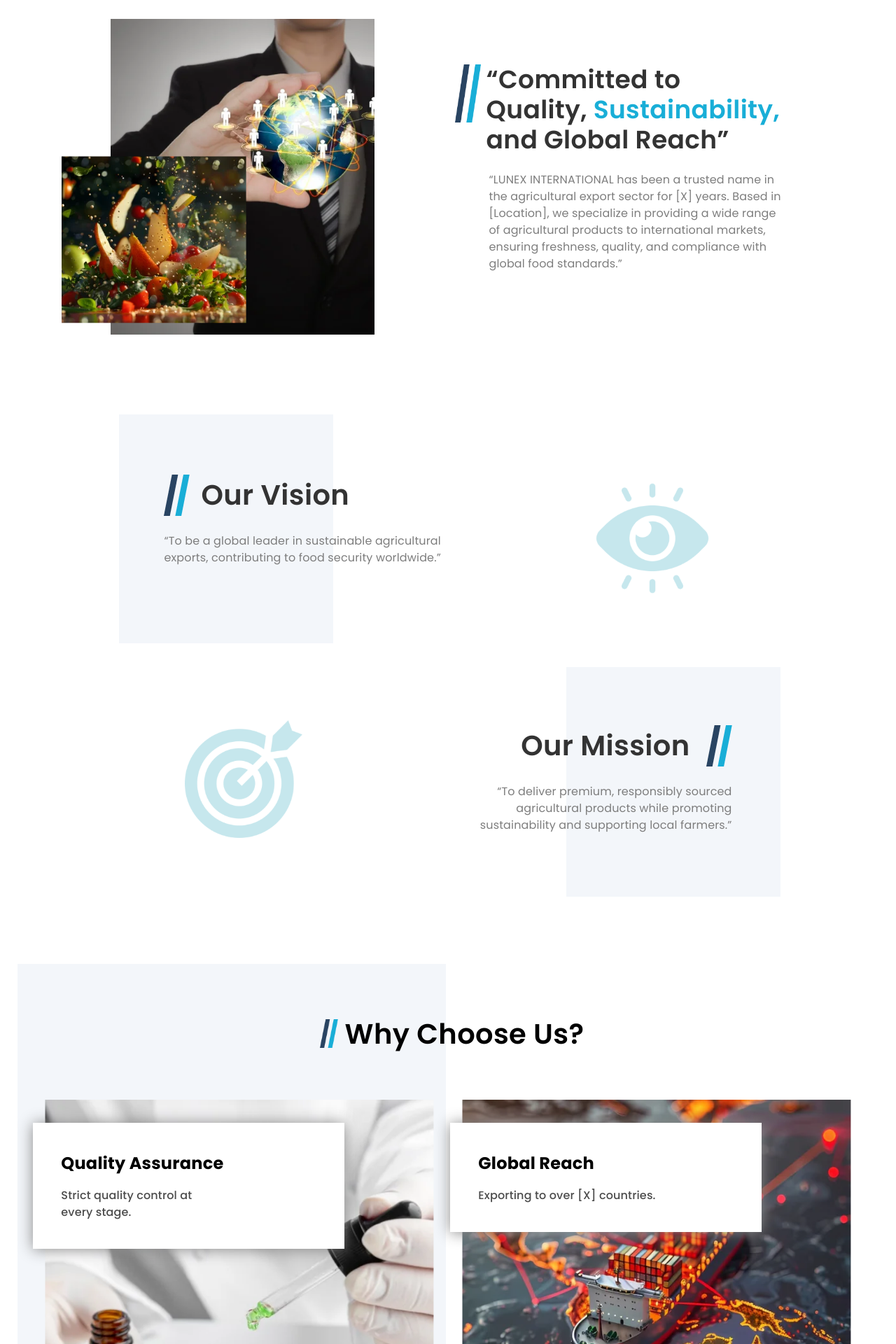
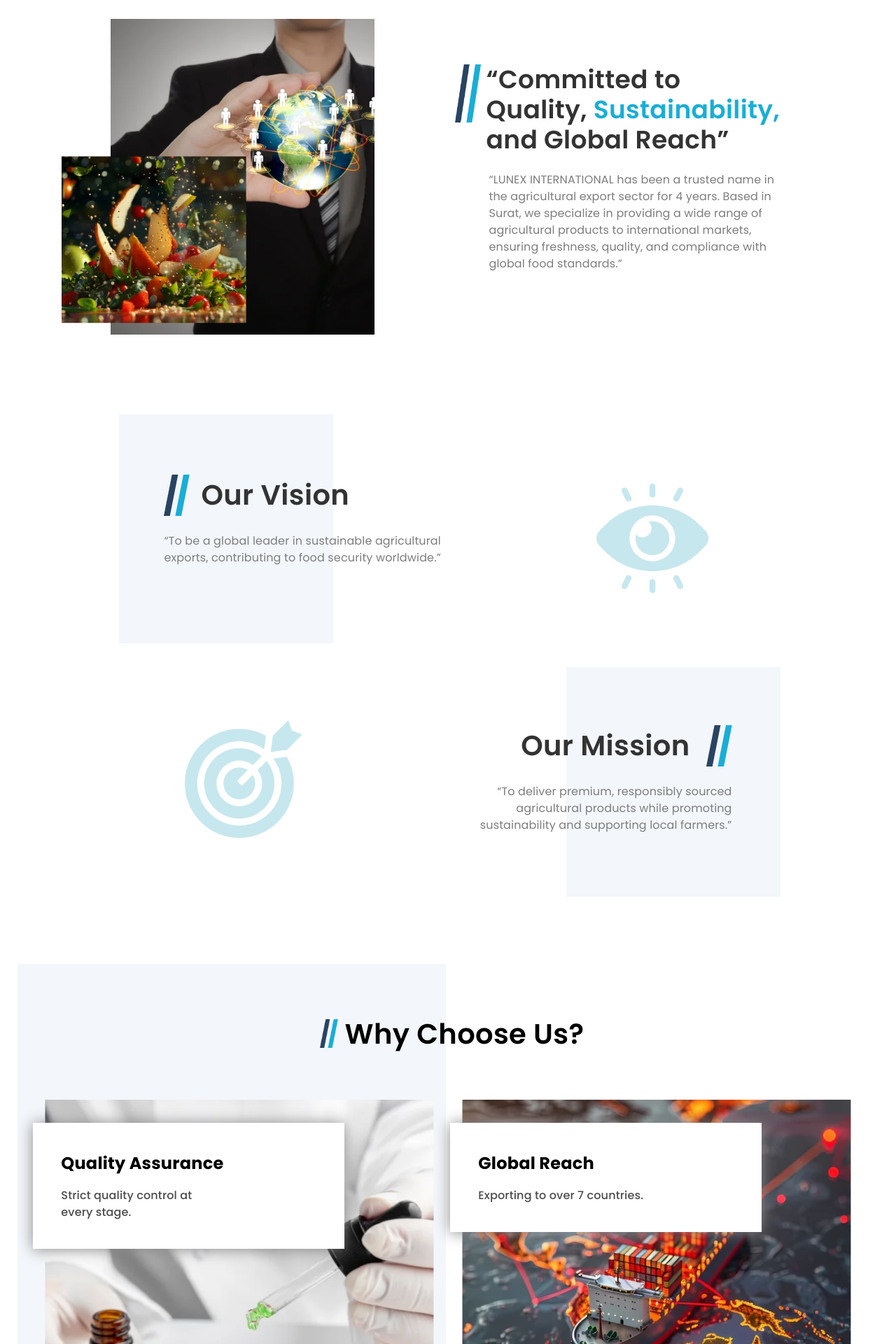
Before and after one commit to KaushalS1911/shreeji, a React (Create React App) app: page /about in a window 1280 px wide. Shown: the part 600-2520 px from the top of the page at 70% size. Built offline with nearby package versions, Linux system fonts and the light colour scheme.

Commit message:
SMALL BUG FIXES

```diff
--- a/src/components/about/Choose.js
+++ b/src/components/about/Choose.js
@@ -12,7 +12,7 @@
 
 const spices = [
     { img: C1, label: 'Quality Assurance', con: ['Strict quality control at', <br />, 'every stage.'] },
-    { img: C2, label: 'Global Reach', con: 'Exporting to over [X] countries.' },
+    { img: C2, label: 'Global Reach', con: 'Exporting to over 7 countries.' },
     { img: C3, label: 'Sustainability Focus', con: ['Eco-friendly and sustainable farming', <br />, ' practices.'] },
     { img: C4, label: 'Customer Satisfaction', con: ['Personalized service and', <br />, ' timely deliveries.'] },
 ];
--- a/src/components/about/Sustainability.js
+++ b/src/components/about/Sustainability.js
@@ -39,7 +39,7 @@
                                     </Box>
                                 </Box>
                                 <Typography sx={{ color: '#7D7D7D', display: 'flex', justifyContent: 'center', fontSize: { lg: '16px', md: '12px', sm: '10px', xs: '12px' }, py: 3, ml: 6 }}>
-                                    “LUNEX INTERNATIONAL has been a trusted name in the agricultural export sector for [X] years. Based in [Location],
+                                    “LUNEX INTERNATIONAL has been a trusted name in the agricultural export sector for 4 years. Based in Surat,
                                     we specialize in providing a wide range of agricultural products to international markets, ensuring freshness,
                                     quality, and compliance with global food standards.”
                                 </Typography>
--- a/src/components/home/HomeExplore.js
+++ b/src/components/home/HomeExplore.js
@@ -46,7 +46,7 @@
                                 </Box>
 
                                 <Typography sx={{ color: '#7D7D7D', display: 'flex', justifyContent: 'center', fontSize: { lg: '16px', md: '12px', sm: '10px', xs: '12px' }, py: 3, ml: 6 }}>
-                                    “LUNEX INTERNATIONAL has been a trusted name in the agricultural export sector for [X] years. Based in [Location],
+                                    “LUNEX INTERNATIONAL has been a trusted name in the agricultural export sector for 4 years. Based in Surat,
                                     we specialize in providing a wide range of agricultural products to international markets, ensuring freshness,
                                     quality, and compliance with global food standards.”
                                 </Typography>
```
